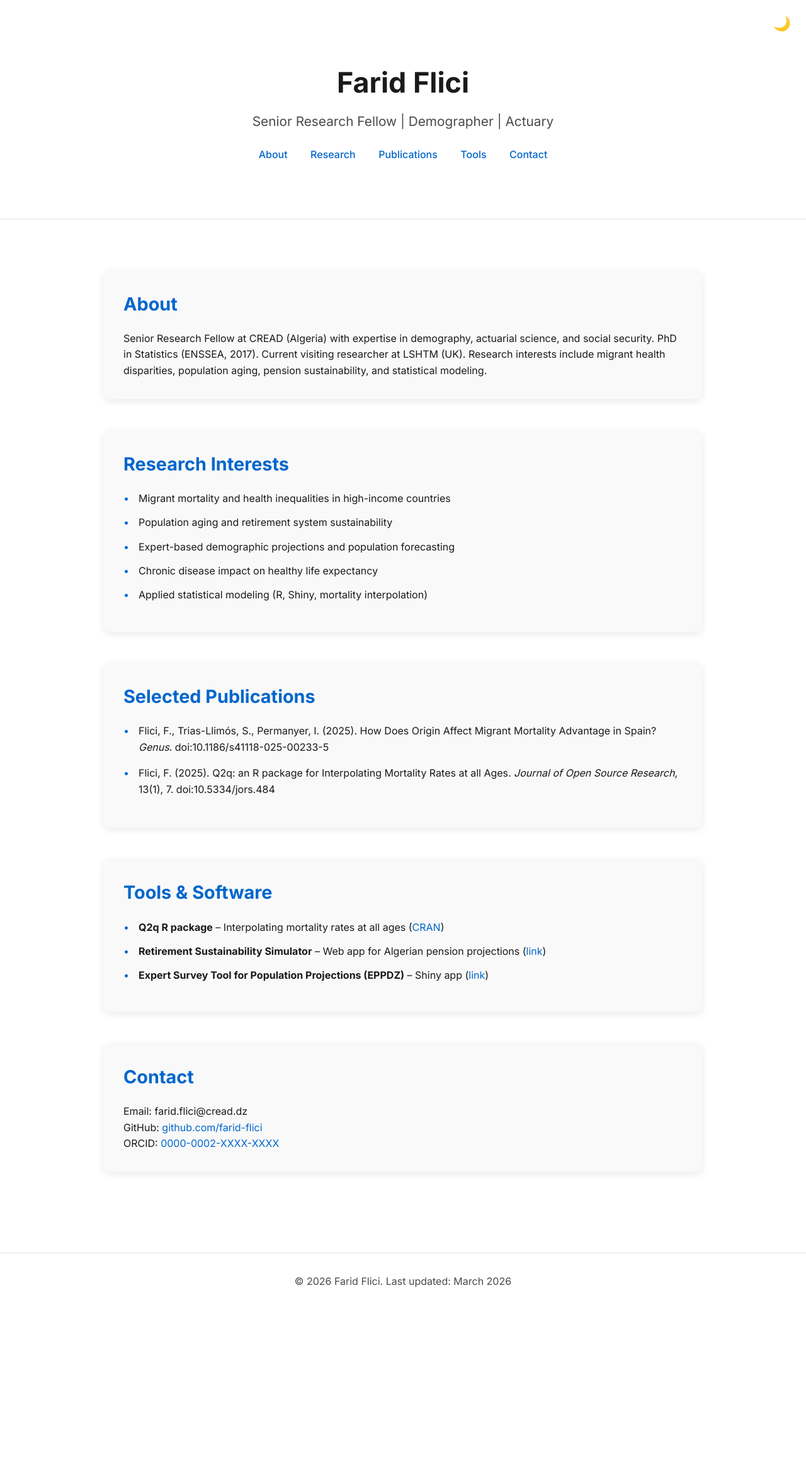
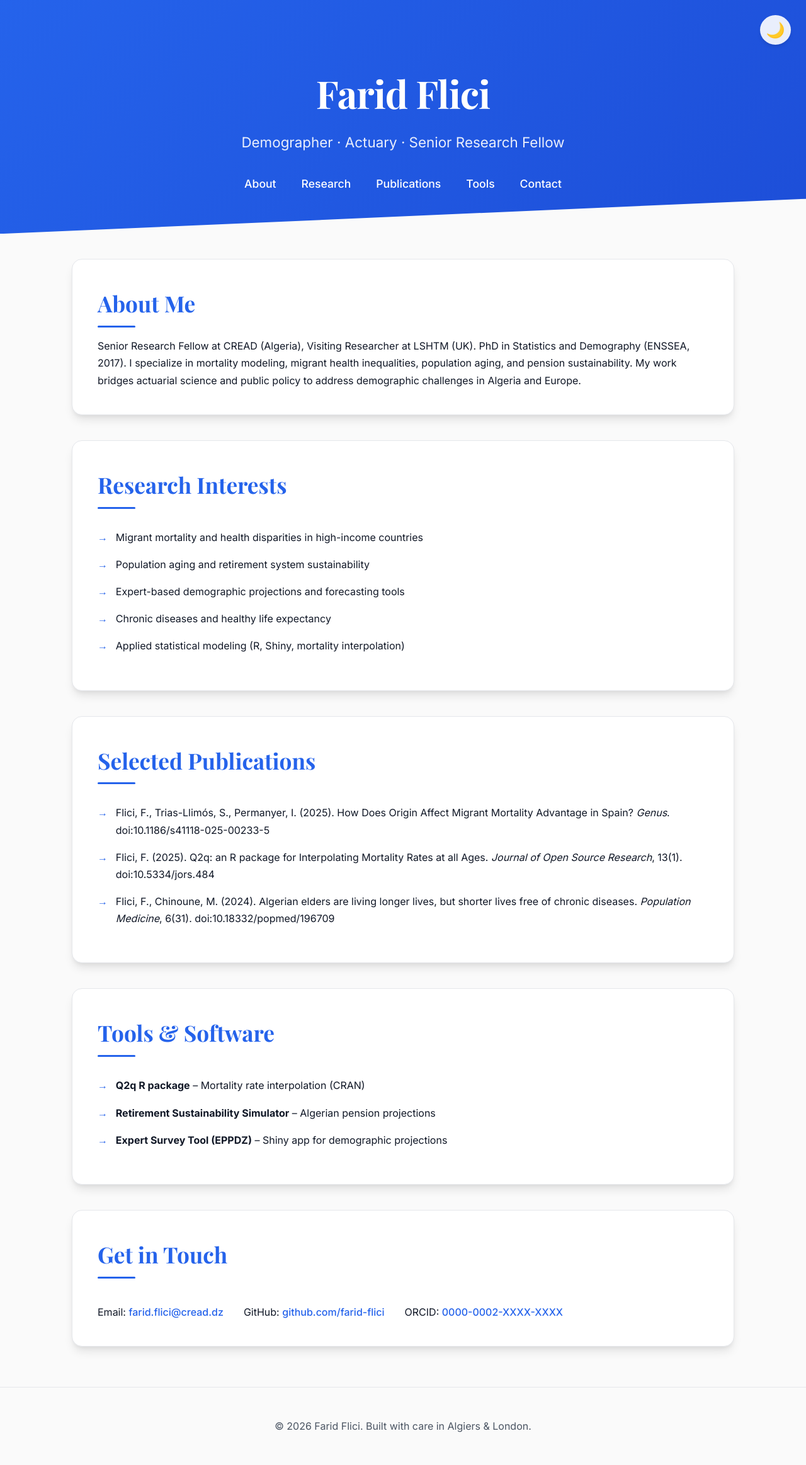
Before and after one commit to Farid-FLICI/farid-flici.github.io, a Jekyll site: the page index2.html, which Jekyll copies as it is, in a window 1280 px wide. Shown: the whole page at 63% size. Built offline with Jekyll 4.4.1, drawn with Linux system fonts in a browser that asks for light colours; before the commit the page ends 2079 px from its top, so only the background shows below that.

Commit message:
Update index2.html

```diff
--- a/index2.html
+++ b/index2.html
@@ -5,132 +5,225 @@
   <meta name="viewport" content="width=device-width, initial-scale=1.0"/>
   <title>Farid Flici – Demographer & Actuary</title>
 
-  <!-- Google Fonts (optional – remove if you want pure system fonts) -->
+  <!-- Modern fonts -->
   <link rel="preconnect" href="https://fonts.googleapis.com">
   <link rel="preconnect" href="https://fonts.gstatic.com" crossorigin>
-  <link href="https://fonts.googleapis.com/css2?family=Inter:wght@300;400;500;600;700&display=swap" rel="stylesheet">
+  <link href="https://fonts.googleapis.com/css2?family=Inter:wght@300;400;500;600;700&family=Playfair+Display:wght@500;700&display=swap" rel="stylesheet">
 
   <style>
     :root {
-      --bg: #ffffff;
-      --text: #1a1a1a;
-      --text-light: #4a4a4a;
-      --accent: #0066cc;
-      --accent-hover: #0052a3;
-      --border: #e0e0e0;
-      --card-bg: #f9f9f9;
-      --shadow: 0 4px 12px rgba(0,0,0,0.08);
+      --bg: #fafafa;
+      --text: #111827;
+      --text-light: #4b5563;
+      --accent: #2563eb;
+      --accent-light: #3b82f6;
+      --accent-dark: #1d4ed8;
+      --card: #ffffff;
+      --border: #e5e7eb;
+      --shadow-sm: 0 4px 6px -1px rgba(0,0,0,0.1), 0 2px 4px -1px rgba(0,0,0,0.06);
+      --shadow-md: 0 10px 15px -3px rgba(0,0,0,0.1), 0 4px 6px -2px rgba(0,0,0,0.05);
     }
+
     [data-theme="dark"] {
-      --bg: #121212;
-      --text: #e0e0e0;
-      --text-light: #a0a0a0;
-      --accent: #4da6ff;
-      --accent-hover: #3399ff;
-      --border: #333;
-      --card-bg: #1e1e1e;
-      --shadow: 0 4px 16px rgba(0,0,0,0.4);
+      --bg: #111827;
+      --text: #f3f4f6;
+      --text-light: #9ca3af;
+      --accent: #60a5fa;
+      --accent-light: #93c5fd;
+      --accent-dark: #3b82f6;
+      --card: #1f2937;
+      --border: #374151;
     }
+
     * {
       margin: 0;
       padding: 0;
       box-sizing: border-box;
     }
+
     body {
-      font-family: 'Inter', system-ui, -apple-system, sans-serif;
+      font-family: 'Inter', system-ui, sans-serif;
       background: var(--bg);
       color: var(--text);
-      line-height: 1.6;
-      transition: background 0.3s, color 0.3s;
+      line-height: 1.7;
+      transition: background 0.4s, color 0.4s;
     }
+
     .container {
-      max-width: 1000px;
+      max-width: 1100px;
       margin: 0 auto;
-      padding: 2rem 1.5rem;
+      padding: 0 1.5rem;
     }
+
     header {
+      padding: 6rem 0 4rem;
       text-align: center;
-      padding: 4rem 0 2rem;
-      border-bottom: 1px solid var(--border);
+      background: linear-gradient(135deg, var(--accent) 0%, var(--accent-dark) 100%);
+      color: white;
+      clip-path: polygon(0 0, 100% 0, 100% 85%, 0 100%);
     }
-    h1 {
-      font-size: 2.8rem;
+
+    header h1 {
+      font-family: 'Playfair Display', serif;
+      font-size: 3.8rem;
       margin-bottom: 0.5rem;
+      letter-spacing: -1px;
     }
+
     .subtitle {
-      font-size: 1.3rem;
-      color: var(--text-light);
+      font-size: 1.4rem;
+      opacity: 0.9;
+      margin-bottom: 2rem;
+    }
+
+    .nav {
+      display: flex;
+      justify-content: center;
+      gap: 2.5rem;
+      margin-top: 2rem;
+    }
+
+    .nav a {
+      color: white;
+      text-decoration: none;
+      font-weight: 500;
+      font-size: 1.1rem;
+      transition: all 0.3s;
+      position: relative;
+    }
+
+    .nav a:hover {
+      color: #dbeafe;
+      transform: translateY(-2px);
+    }
+
+    .nav a::after {
+      content: '';
+      position: absolute;
+      width: 0;
+      height: 2px;
+      bottom: -6px;
+      left: 0;
+      background: white;
+      transition: width 0.3s ease;
+    }
+
+    .nav a:hover::after {
+      width: 100%;
+    }
+
+    main {
+      margin-top: -6rem;
+      position: relative;
+      z-index: 1;
+    }
+
+    section {
+      background: var(--card);
+      border-radius: 16px;
+      padding: 2.5rem;
+      margin: 2.5rem 0;
+      box-shadow: var(--shadow-md);
+      border: 1px solid var(--border);
+      transition: transform 0.3s, box-shadow 0.3s;
+    }
+
+    section:hover {
+      transform: translateY(-4px);
+      box-shadow: 0 20px 25px -5px rgba(0,0,0,0.1);
+    }
+
+    h2 {
+      font-family: 'Playfair Display', serif;
+      font-size: 2.2rem;
+      color: var(--accent);
       margin-bottom: 1.5rem;
+      position: relative;
+      display: inline-block;
     }
-    nav {
-      margin: 1.5rem 0;
+
+    h2::after {
+      content: '';
+      position: absolute;
+      width: 60px;
+      height: 3px;
+      bottom: -8px;
+      left: 0;
+      background: var(--accent);
+      border-radius: 2px;
     }
-    nav a {
-      margin: 0 1rem;
+
+    ul {
+      list-style: none;
+    }
+
+    ul li {
+      margin: 1rem 0;
+      padding-left: 1.8rem;
+      position: relative;
+    }
+
+    ul li::before {
+      content: "→";
+      color: var(--accent);
+      position: absolute;
+      left: 0;
+      font-weight: bold;
+    }
+
+    .contact {
+      display: flex;
+      flex-wrap: wrap;
+      gap: 2rem;
+      margin-top: 1.5rem;
+    }
+
+    .contact a {
       color: var(--accent);
       text-decoration: none;
       font-weight: 500;
       transition: color 0.2s;
     }
-    nav a:hover {
-      color: var(--accent-hover);
+
+    .contact a:hover {
+      color: var(--accent-light);
+      text-decoration: underline;
     }
+
     .theme-toggle {
       position: fixed;
       top: 1.5rem;
       right: 1.5rem;
-      background: none;
+      background: rgba(255,255,255,0.9);
       border: none;
-      font-size: 1.4rem;
+      font-size: 1.5rem;
       cursor: pointer;
+      padding: 0.6rem;
+      border-radius: 50%;
+      box-shadow: var(--shadow-sm);
+      backdrop-filter: blur(8px);
+      z-index: 1000;
+      transition: all 0.3s;
     }
-    section {
-      margin: 3rem 0;
-      padding: 2rem;
-      background: var(--card-bg);
-      border-radius: 12px;
-      box-shadow: var(--shadow);
+
+    [data-theme="dark"] .theme-toggle {
+      background: rgba(30,30,30,0.9);
+      color: white;
     }
-    h2 {
-      font-size: 1.8rem;
-      margin-bottom: 1.2rem;
-      color: var(--accent);
-    }
-    ul {
-      list-style: none;
-    }
-    ul li {
-      margin: 0.8rem 0;
-      padding-left: 1.5rem;
-      position: relative;
-    }
-    ul li::before {
-      content: "•";
-      color: var(--accent);
-      position: absolute;
-      left: 0;
-    }
-    a {
-      color: var(--accent);
-      text-decoration: none;
-    }
-    a:hover {
-      text-decoration: underline;
-    }
-    .publications li {
-      margin-bottom: 1rem;
-    }
+
     footer {
       text-align: center;
-      padding: 2rem 0;
+      padding: 3rem 0;
       color: var(--text-light);
       border-top: 1px solid var(--border);
-      margin-top: 3rem;
+      margin-top: 4rem;
     }
+
     @media (max-width: 768px) {
-      h1 { font-size: 2.2rem; }
-      nav a { margin: 0 0.8rem; font-size: 0.95rem; }
-      section { padding: 1.5rem; }
+      header { padding: 4rem 0 3rem; }
+      h1 { font-size: 2.8rem; }
+      .nav { flex-direction: column; gap: 1rem; }
+      section { padding: 1.8rem; }
     }
   </style>
 </head>
@@ -141,8 +234,8 @@
   <header>
     <div class="container">
       <h1>Farid Flici</h1>
-      <p class="subtitle">Senior Research Fellow | Demographer | Actuary</p>
-      <nav>
+      <p class="subtitle">Demographer · Actuary · Senior Research Fellow</p>
+      <nav class="nav">
         <a href="#about">About</a>
         <a href="#research">Research</a>
         <a href="#publications">Publications</a>
@@ -154,26 +247,27 @@
 
   <main class="container">
     <section id="about">
-      <h2>About</h2>
-      <p>Senior Research Fellow at CREAD (Algeria) with expertise in demography, actuarial science, and social security. PhD in Statistics (ENSSEA, 2017). Current visiting researcher at LSHTM (UK). Research interests include migrant health disparities, population aging, pension sustainability, and statistical modeling.</p>
+      <h2>About Me</h2>
+      <p>Senior Research Fellow at CREAD (Algeria), Visiting Researcher at LSHTM (UK). PhD in Statistics and Demography (ENSSEA, 2017). I specialize in mortality modeling, migrant health inequalities, population aging, and pension sustainability. My work bridges actuarial science and public policy to address demographic challenges in Algeria and Europe.</p>
     </section>
 
     <section id="research">
       <h2>Research Interests</h2>
       <ul>
-        <li>Migrant mortality and health inequalities in high-income countries</li>
+        <li>Migrant mortality and health disparities in high-income countries</li>
         <li>Population aging and retirement system sustainability</li>
-        <li>Expert-based demographic projections and population forecasting</li>
-        <li>Chronic disease impact on healthy life expectancy</li>
+        <li>Expert-based demographic projections and forecasting tools</li>
+        <li>Chronic diseases and healthy life expectancy</li>
         <li>Applied statistical modeling (R, Shiny, mortality interpolation)</li>
       </ul>
     </section>
 
     <section id="publications">
       <h2>Selected Publications</h2>
-      <ul class="publications">
+      <ul>
         <li>Flici, F., Trias-Llimós, S., Permanyer, I. (2025). How Does Origin Affect Migrant Mortality Advantage in Spain? <em>Genus</em>. doi:10.1186/s41118-025-00233-5</li>
-        <li>Flici, F. (2025). Q2q: an R package for Interpolating Mortality Rates at all Ages. <em>Journal of Open Source Research</em>, 13(1), 7. doi:10.5334/jors.484</li>
+        <li>Flici, F. (2025). Q2q: an R package for Interpolating Mortality Rates at all Ages. <em>Journal of Open Source Research</em>, 13(1). doi:10.5334/jors.484</li>
+        <li>Flici, F., Chinoune, M. (2024). Algerian elders are living longer lives, but shorter lives free of chronic diseases. <em>Population Medicine</em>, 6(31). doi:10.18332/popmed/196709</li>
         <!-- Add more as needed -->
       </ul>
     </section>
@@ -181,22 +275,24 @@
     <section id="tools">
       <h2>Tools & Software</h2>
       <ul>
-        <li><strong>Q2q R package</strong> – Interpolating mortality rates at all ages (<a href="https://cran.r-project.org/web/packages/Q2q/index.html">CRAN</a>)</li>
-        <li><strong>Retirement Sustainability Simulator</strong> – Web app for Algerian pension projections (<a href="https://farid-flici.github.io/rss.html">link</a>)</li>
-        <li><strong>Expert Survey Tool for Population Projections (EPPDZ)</strong> – Shiny app (<a href="https://faridflici.shinyapps.io/eppdz/">link</a>)</li>
+        <li><strong>Q2q R package</strong> – Mortality rate interpolation (CRAN)</li>
+        <li><strong>Retirement Sustainability Simulator</strong> – Algerian pension projections</li>
+        <li><strong>Expert Survey Tool (EPPDZ)</strong> – Shiny app for demographic projections</li>
       </ul>
     </section>
 
     <section id="contact">
-      <h2>Contact</h2>
-      <p>Email: farid.flici@cread.dz</p>
-      <p>GitHub: <a href="https://github.com/farid-flici">github.com/farid-flici</a></p>
-      <p>ORCID: <a href="https://orcid.org/0000-0002-XXXX-XXXX">0000-0002-XXXX-XXXX</a></p>
+      <h2>Get in Touch</h2>
+      <div class="contact">
+        <p>Email: <a href="mailto:farid.flici@cread.dz">farid.flici@cread.dz</a></p>
+        <p>GitHub: <a href="https://github.com/farid-flici">github.com/farid-flici</a></p>
+        <p>ORCID: <a href="https://orcid.org/0000-0002-XXXX-XXXX">0000-0002-XXXX-XXXX</a></p>
+      </div>
     </section>
   </main>
 
   <footer>
-    <p>© 2026 Farid Flici. Last updated: March 2026</p>
+    <p>© 2026 Farid Flici. Built with care in Algiers & London.</p>
   </footer>
 
   <script>
```
